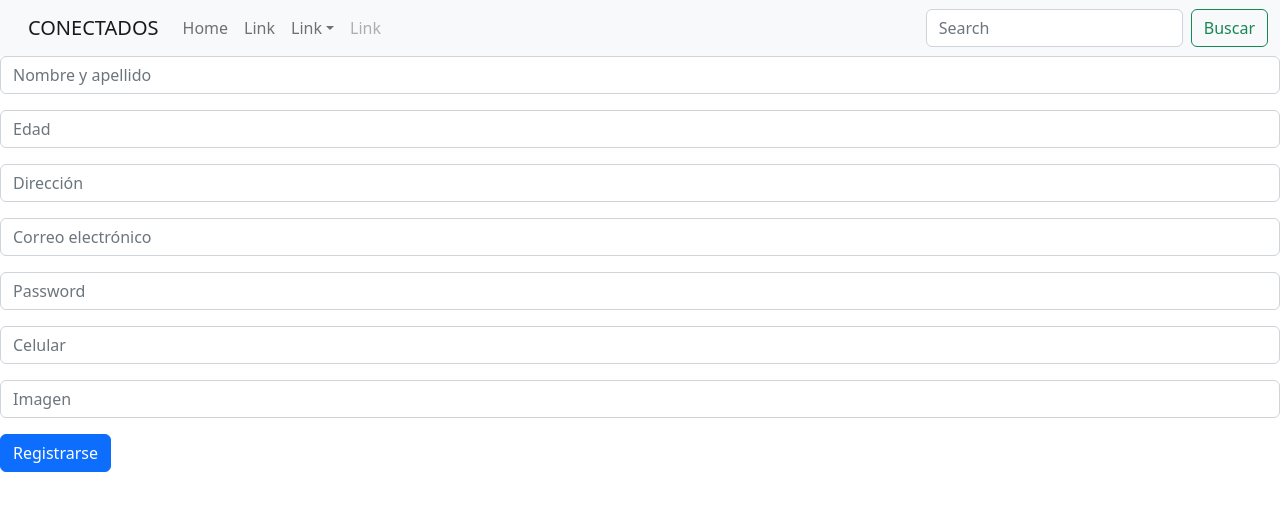
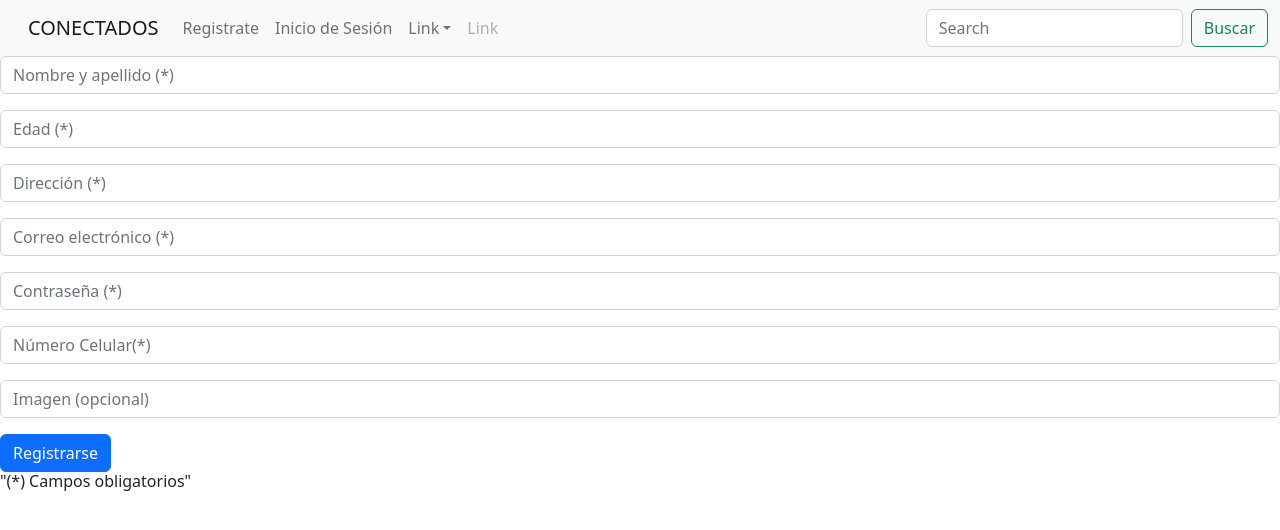
Before and after one commit to LeonardoCarmonaMartinez/grupo5-frontend-proyecto-final, a React (Create React App) app: page /registro in a window 1280 px wide. Shown: the top 530 px of the page. Built offline with nearby package versions, Linux system fonts and the light colour scheme.

Commit message:
actualización validar formulario registro, boton vende ya

```diff
--- a/src/components/Navbar.js
+++ b/src/components/Navbar.js
@@ -24,8 +24,8 @@ const BarraNavegacion = () => {
             style={{ maxHeight: '100px' }}
             navbarScroll
           >
-            <Nav.Link href="#action1">Home</Nav.Link>
-            <Nav.Link href="#action2">Link</Nav.Link>
+            <Nav.Link href="#action1">Registrate</Nav.Link>
+            <Nav.Link href="#action2">Inicio de Sesión</Nav.Link>
             <NavDropdown title="Link" id="navbarScrollingDropdown">
               <NavDropdown.Item href="#action3">Action</NavDropdown.Item>
               <NavDropdown.Item href="#action4">
--- a/src/components/Sidebar.js
+++ b/src/components/Sidebar.js
@@ -27,9 +27,10 @@ const Sidebar = () => {
 
   return (
     <div className="price-range">
-      <h1>Precio</h1>
+      <h6>Precio</h6>
       <div>
-        <label htmlFor="min-price">desde:</label>
+        <label htmlFor="min-price">Desde</label>
+        <br/>
         <input
           id="min-price"
           type="number"
@@ -37,13 +38,25 @@ const Sidebar = () => {
           onChange={(e) => setMinPrice(e.target.value || 0) }/>
       </div>
       <div>
-        <label htmlFor="max-price">hasta:</label>
+        <label htmlFor="max-price">Hasta </label>
+        <br/>
         <input
           id="max-price"
           type="number"
           value={maxPrice}
           onChange={(e) => setMaxPrice(e.target.value || 0)}/>
       </div>
+      <div>
+        <h6>Categoría</h6>
+        <select placholder= "Selecciona">
+          <option>Hogar</option>
+          <option>Mascotas</option>
+          <option>Servicios</option>
+          <option>Tecnología</option>
+          <option>Vestuario</option>
+        </select>
+      </div>
+      <br/>
       <button onClick={() => handleSearch()}>BUSCAR</button>
     </div>
   );
--- a/src/views/Home.jsx
+++ b/src/views/Home.jsx
@@ -1,18 +1,26 @@
 import React from "react";
 import { useContext } from "react";
 // import Logo from "../assets/img/back2.png";
-import { Link } from "react-router-dom";
+import { Link, useNavigate} from "react-router-dom";
 import { Button } from "react-bootstrap";
 import MyContext from "../MyContext";
 
 const Home = () => {
  const { TrueEstado } = useContext(MyContext);
+ const navigate = useNavigate("");
+
+ const irAFormularioProductos = () => {
+  // if(){
+
+  // }
+  navigate(`/formulario`);
+ }
 
   return (
     <div>
       <h1 className=" m-3 p-3">¡Bienvenido a Conecta-2!</h1>
       {/* <img src={Logo} alt="marketplace" /> */}
-      <Button > VENDE YA!</Button>
+      <Button onClick={irAFormularioProductos}> VENDE YA!</Button>
       <Link to="/galeria" className="text-white ms-3 text-decoration-none">
         <Button onClick={TrueEstado}>COMPRA AQUI</Button>
       </Link>
--- a/src/views/RegistroUsuario.jsx
+++ b/src/views/RegistroUsuario.jsx
@@ -1,44 +1,73 @@
 import React from 'react';
 import Button from 'react-bootstrap/Button';
 import Form from 'react-bootstrap/Form';
+import { useState } from 'react';
 
 const Registro = () => {
+  const [ nombre, setNombre ] = useState("");
+  const [ edad, setEdad ] = useState("");
+  const [ direccion, setDireccion ] = useState("");
+  const [ correo, setCorreo ] = useState("");
+  const [ contrasena, setContrasena ] = useState("");
+  const [ celular, setCelular ] = useState("");
+  const [ error, setError] = useState(false);
+
+  const validarRegistro = (e) => {
+    e.preventDefault()
+    if(nombre === "" || edad === "" || direccion === ""
+        || correo === "" || contrasena === "" || celular === "" )
+      { setError(true)}
+};
 
   return (
-    <Form>
+    <Form onSubmit ={validarRegistro}>
       <Form.Group className="mb-3">
-        <Form.Control type="text" placeholder="Nombre y apellido" />
+        {error ? <p>Debes completar los datos obligatorios</p> : null}
+        <Form.Control type="text"
+                      placeholder="Nombre y apellido (*)"
+                      onChange={(e) => setNombre(e.target.value)} />
       </Form.Group>
 
       <Form.Group className="mb-3">
-        <Form.Control type="text" placeholder="Edad" />
+        <Form.Control type="text"
+                      placeholder="Edad (*)"
+                      onChange={(e) => setEdad(e.target.value)} />
       </Form.Group>
 
       <Form.Group className="mb-3">
-        <Form.Control type="text" placeholder="Dirección" />
+        <Form.Control type="text"
+                      placeholder="Dirección (*)"
+                      onChange={(e) => setDireccion(e.target.value)}/>
       </Form.Group>
 
       <Form.Group className="mb-3">
-        <Form.Control type="email" placeholder="Correo electrónico" />
+        <Form.Control type="email"
+                      placeholder="Correo electrónico (*)"
+                      onChange={(e) => setCorreo(e.target.value)} />
       </Form.Group>
 
       <Form.Group className="mb-3" controlId="formBasicPassword">
-        <Form.Control type="password" placeholder="Password" />
+        <Form.Control type="password"
+                      placeholder="Contraseña (*)"
+                      onChange={(e) => setContrasena(e.target.value)}/>
       </Form.Group>
 
       <Form.Group className="mb-3">
-        <Form.Control type="text" placeholder="Celular" />
+        <Form.Control type="text"
+                      placeholder="Número Celular(*)"
+                      onChange={(e) => setCelular(e.target.value)}/>
       </Form.Group>
 
       <Form.Group className="mb-3">
-        <Form.Control type="text" placeholder="Imagen" />
+        <Form.Control type="text" placeholder="Imagen (opcional)" />
       </Form.Group>
 
       <Button variant="primary" type="submit">
         Registrarse
       </Button>
+     <h6> "(*) Campos obligatorios" </h6>
     </Form>
-  );
+      );
 };
 
 export default Registro;
```
